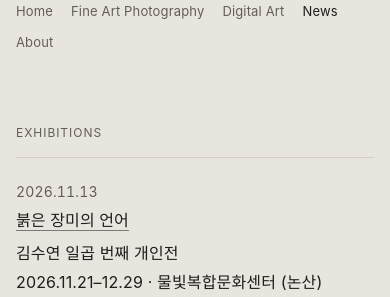
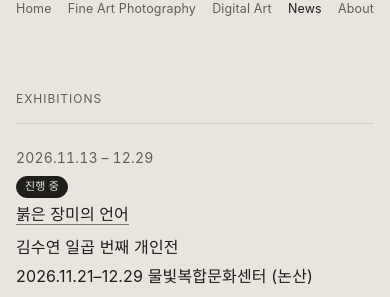
Before and after one commit to jaeho0371-sys/jaeho0371-sys.github.io, a plain HTML site: page news/index.html in a window 390 px wide. Shown: the part 76-373 px from the top of the page. Drawn offline with nearby package versions, Linux system fonts and the light colour scheme.

Commit message:
Site update 2026-11-13 18:21

```diff
--- a/news/index.html
+++ b/news/index.html
@@ -4,17 +4,17 @@
 <meta charset="utf-8">
 <meta name="viewport" content="width=device-width, initial-scale=1">
 <title>News — Jae Ho Song</title>
-<meta name="description" content="붉은 장미의 언어. 김수연 일곱 번째 개인전 2026.11.21–12.29 · 물빛복합문화센터 (논산)"><meta property="og:type" content="website">
+<meta name="description" content="붉은 장미의 언어. 김수연 일곱 번째 개인전 2026.11.21–12.29 물빛복합문화센터 (논산)"><meta property="og:type" content="website">
 <meta property="og:site_name" content="Jae Ho Song">
 <meta property="og:title" content="News — Jae Ho Song">
-<meta property="og:description" content="붉은 장미의 언어. 김수연 일곱 번째 개인전 2026.11.21–12.29 · 물빛복합문화센터 (논산)"><meta property="og:locale" content="ko_KR">
+<meta property="og:description" content="붉은 장미의 언어. 김수연 일곱 번째 개인전 2026.11.21–12.29 물빛복합문화센터 (논산)"><meta property="og:locale" content="ko_KR">
 <link rel="icon" href="../favicon.ico" sizes="any">
 <link rel="icon" type="image/png" sizes="32x32" href="../static/favicon-32.png">
 <link rel="apple-touch-icon" href="../static/apple-touch-icon.png">
 <link rel="preconnect" href="https://fonts.googleapis.com">
 <link rel="preconnect" href="https://fonts.gstatic.com" crossorigin>
 <link rel="stylesheet" href="https://fonts.googleapis.com/css2?family=Cormorant+Garamond:wght@500&amp;text=Jae%20Ho%20Song&amp;display=swap">
-<link rel="stylesheet" href="../static/style.css?v=c1aec6fcdb">
+<link rel="stylesheet" href="../static/style.css?v=19b7ca558a">
 </head>
 <body>
 <header class="site-header">
@@ -31,26 +31,32 @@
   <h1 class="page-title sr-only">News</h1>
   <section class="news-group">
   <h2 class="news-heading">Exhibitions</h2>
-  <ol class="news-list">
-    <li class="news-item has-image">
-      <p class="news-date"><time datetime="2026-11-13">2026.11.13</time></p>
+  <ol class="news-list news-now">
+    <li class="news-item has-image" data-start="2026-11-13" data-end="2026-12-29" data-status="current">
+      <p class="news-date">
+        <time datetime="2026-11-13">2026.11.13 – 12.29</time>
+        <span class="news-status">진행 중</span>
+      </p>
       <div class="news-body">
         <h3 class="news-title"><a href="https://campingmap.github.io/yeonhwa/video.html" rel="noopener">붉은 장미의 언어</a></h3>
 <div class="prose"><p>김수연 일곱 번째 개인전<br />
-2026.11.21–12.29 · 물빛복합문화센터 (논산)</p></div>      </div>
+2026.11.21–12.29  물빛복합문화센터 (논산)</p></div>      </div>
       <a class="news-image is-link" href="https://campingmap.github.io/yeonhwa/video.html" rel="noopener" aria-label="붉은 장미의 언어">
         <img src="../images/news/news-1-763.jpg"
 srcset="../images/news/news-1-763.jpg 475w"
      sizes="(max-width: 560px) 70vw, 200px"
      width="475" height="763"
-     alt="붉은 장미의 언어. 김수연 일곱 번째 개인전 2026.11.21–12.29 · 물빛복합문화센터 (논산)"
+     alt="붉은 장미의 언어. 김수연 일곱 번째 개인전 2026.11.21–12.29 물빛복합문화센터 (논산)"
      style="background-color: #4f4b4b; --r: 0.6225; --sr: 0.7890"
 loading="lazy" decoding="async">
 
       </a>
     </li>
-    <li class="news-item has-image">
-      <p class="news-date"><time datetime="2026-11-11">2026.11.11</time></p>
+    <li class="news-item has-image" data-start="2026-11-11" data-end="2026-11-16" data-status="current">
+      <p class="news-date">
+        <time datetime="2026-11-11">2026.11.11 – 11.16</time>
+        <span class="news-status">진행 중</span>
+      </p>
       <div class="news-body">
         <h3 class="news-title"><a href="https://blog.naver.com/foto3570/224456053721" rel="noopener">조창현 사진전 ⎡Color in my mind⎦</a></h3>
 <div class="prose"><p>전시기간 | 2026.11.11 ~ 16<br />
@@ -70,12 +76,15 @@ loading="lazy" decoding="async">
       </a>
     </li>
   </ol>
+  <h3 class="news-past-heading" hidden>지난 소식</h3>
+  <ol class="news-list news-past">
+  </ol>
   </section>
 </article>
 </main>
 <footer class="site-footer no-contact">
   <p>© 2026 Jae Ho Song. All rights reserved.</p>
 </footer>
-<script src="../static/gallery.js?v=5ca25f1e66" defer></script>
+<script src="../static/gallery.js?v=6a6e014375" defer></script>
 </body>
 </html>
--- a/static/gallery.js
+++ b/static/gallery.js
@@ -7,6 +7,8 @@
 //   2. View switch on series pages (크게 보기 / 목록 보기).
 //   3. Lightbox — a full-screen view of one work at its original aspect ratio,
 //                 with ←/→, Esc, swipe, and a #work-id URL for sharing.
+//   6. News status — 예정 / 진행 중 / 종료 from each item's dates and the visitor's today;
+//                 ended news moves under 지난 소식 (the page itself is built with the build day).
 //   5. Home slideshow — with slideshow: true and 2+ featured works, the featured area plays
 //                 like a video screen: ▶/❚❚, ‹ ›, ←/→, swipe, optional music with 🔈.
 //   4. Contact e-mail — the About page carries the address reversed in two halves
@@ -388,3 +390,30 @@
   // Stop when the page is left in the background, so music doesn't play on unseen.
   document.addEventListener("visibilitychange", function () { if (document.hidden && playing) setPlaying(false); });
 })();
+
+// ------------------------------------------------------------------ News status
+(function () {
+  "use strict";
+  var groups = document.querySelectorAll(".news-group");
+  if (!groups.length) return;
+  var d = new Date(), pad = function (n) { return (n < 10 ? "0" : "") + n; };
+  var today = d.getFullYear() + "-" + pad(d.getMonth() + 1) + "-" + pad(d.getDate());
+  var LABEL = { upcoming: "예정", current: "진행 중", ended: "종료" };
+  Array.prototype.forEach.call(groups, function (g) {
+    var now = g.querySelector(".news-now"), past = g.querySelector(".news-past");
+    var items = Array.prototype.slice.call(g.querySelectorAll(".news-item"));
+    items.forEach(function (li) {
+      var st = today < li.dataset.start ? "upcoming" : today > li.dataset.end ? "ended" : "current";
+      li.dataset.status = st;
+      li.querySelector(".news-status").textContent = LABEL[st];
+    });
+    // Current and upcoming: newest start first; ended: latest end first (same as the build).
+    var live = items.filter(function (li) { return li.dataset.status !== "ended"; })
+      .sort(function (a, b) { return a.dataset.start < b.dataset.start ? 1 : a.dataset.start > b.dataset.start ? -1 : 0; });
+    var gone = items.filter(function (li) { return li.dataset.status === "ended"; })
+      .sort(function (a, b) { return a.dataset.end < b.dataset.end ? 1 : a.dataset.end > b.dataset.end ? -1 : 0; });
+    live.forEach(function (li) { now.appendChild(li); });
+    gone.forEach(function (li) { past.appendChild(li); });
+    g.querySelector(".news-past-heading").hidden = !gone.length;
+  });
+})()
--- a/static/style.css
+++ b/static/style.css
@@ -251,7 +251,23 @@ button {
 .site-header nav { display: flex; flex-wrap: wrap; gap: 8px 28px; font-size: 13px; color: var(--muted); }
 .site-header nav a:hover { color: var(--text); }
 .site-header nav a[aria-current="page"] { color: var(--text); }
-@media (max-width: 600px) { .site-header nav { gap: 8px 18px; } }
+/* Phones (2026-11-13, operator request: About dropped to a second line): the menu takes its own
+   full-width line under the name and never wraps — the items are spread across the width, a
+   little smaller; on very narrow screens the line scrolls sideways instead of breaking. */
+@media (max-width: 600px) {
+  .site-header { row-gap: 14px; }
+  .site-header nav {
+    width: 100%;
+    flex-wrap: nowrap;
+    justify-content: space-between;
+    gap: 0 14px;
+    font-size: 12.5px;
+    white-space: nowrap;
+    overflow-x: auto;
+    scrollbar-width: none;
+  }
+  .site-header nav::-webkit-scrollbar { display: none; }
+}
 
 main { padding: 0 var(--gutter) 96px; }
 
@@ -850,6 +866,38 @@ html.lb-open { overflow: hidden; }
 .news .prose { margin-top: 6px; line-height: 1.8; color: var(--text); }
 .news .prose p { margin: 0 0 .6em; }
 .news .prose p:last-child { margin-bottom: 0; }
+/* Status and 지난 소식 (2026-11-13, operator request). The label sits under the date; ended
+   news moves below a 지난 소식 heading, dimmed, with a smaller image. */
+.news-date time { display: block; }
+.news-status {
+  display: inline-block;
+  margin-top: 6px;
+  padding: 1px 8px;
+  font-size: 11px;
+  line-height: 1.6;
+  letter-spacing: .02em;
+  border-radius: 999px;
+  color: var(--muted);
+  border: 1px solid color-mix(in srgb, var(--text) 18%, transparent);
+}
+.news-item[data-status="current"] .news-status {
+  color: var(--bg);
+  background: var(--text);
+  border-color: var(--text);
+}
+.news-past-heading {
+  margin: 40px 0 10px;
+  font-size: 12px;
+  font-weight: var(--weight);
+  color: var(--muted);
+  letter-spacing: .08em;
+}
+.news-past-heading[hidden] { display: none; }
+.news-past .news-item { opacity: .55; transition: opacity .2s; }
+.news-past .news-item:hover, .news-past .news-item:focus-within { opacity: .9; }
+.news-past .news-item.has-image { grid-template-columns: 7em 1fr 110px; }
+.news-past .news-item:first-child { border-top-style: dashed; }
+
 /* Promotional image beside the text (2026-11-13): ~180px, whole and uncropped (its own ratio),
    opens in the lightbox. On phones it goes under the text. */
 .news-item.has-image { grid-template-columns: 7em 1fr 180px; }
```
Also changed, not shown: about/index.html (+2 -2 lines), digital-art/fragment/index.html (+2 -2 lines), digital-art/gung/index.html (+2 -2 lines), digital-art/index.html (+2 -2 lines), digital-art/monolith/index.html (+2 -2 lines), fine-art-photography/afterglow/index.html (+2 -2 lines), fine-art-photography/incidental/index.html (+2 -2 lines), fine-art-photography/index.html (+2 -2 lines), fine-art-photography/presence/index.html (+2 -2 lines), index.html (+2 -2 lines).
